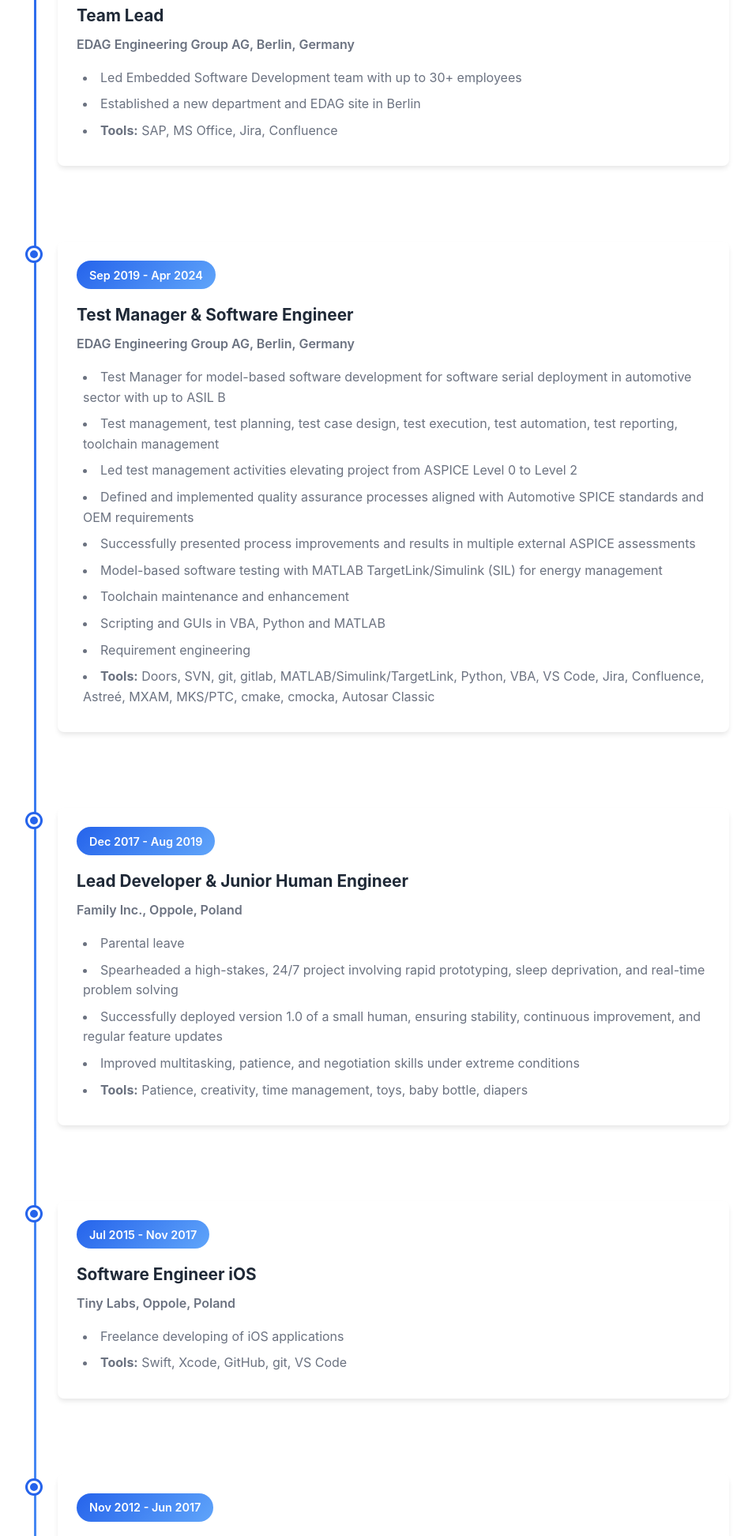
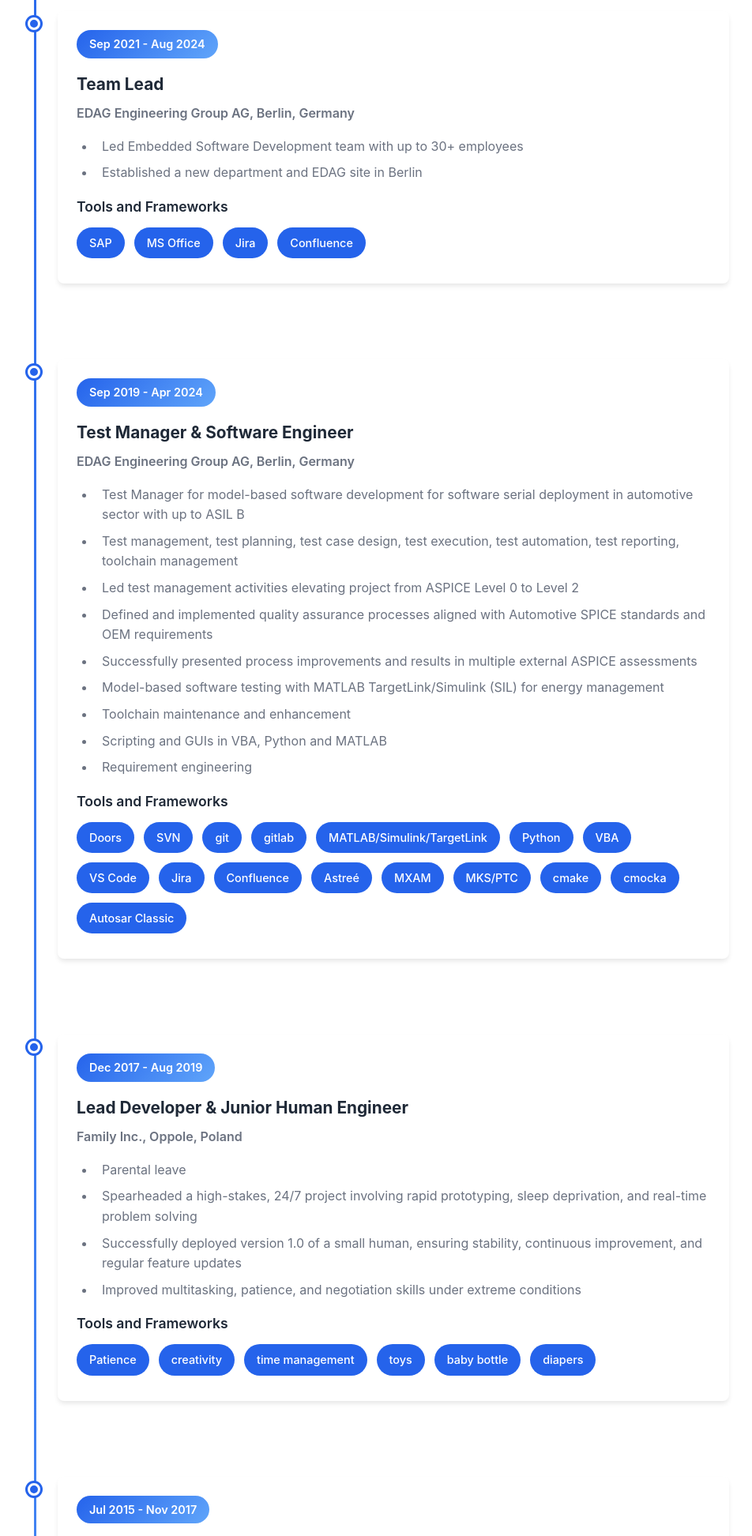
Before and after one commit to Stish/wegner.dev, a plain HTML site: page index.html in a window 1280 px wide. Shown: the part 3009-4954 px from the top of the page at 79% size, without its empty margins (167-1119 px from the left). Drawn offline with Linux system fonts and the light colour scheme.

Commit message:
Minor changes to the experience section

```diff
--- a/index.html
+++ b/index.html
@@ -147,8 +147,11 @@
                                 <li>Technical support for tools and toolchain improvements</li>
                                 <li>Prompt Engineer - Integrating AI into engineering workflows to optimize productivity</li>
                                 <li>Customer acquisition for new technological fields in the UK</li>
-                                <li><strong>Tools:</strong> Doors, TPT, Jira, Confluence, VS Code, git, GitHub, Jenkins, Python, MATLAB/Simulink, Autosar Classic</li>
                             </ul>
+                            <h5 class="tools-heading">Tools and Frameworks</h5>
+                            <div class="skill-tags">
+                                <span class="tag">Doors</span> <span class="tag">TPT</span> <span class="tag">Jira</span> <span class="tag">Confluence</span> <span class="tag">VS Code</span> <span class="tag">git</span> <span class="tag">GitHub</span> <span class="tag">Jenkins</span> <span class="tag">Python</span> <span class="tag">MATLAB/Simulink</span> <span class="tag">Autosar Classic</span>
+                            </div>
                             </div>
                         </div>
                         <div class="timeline-item">
@@ -160,8 +163,11 @@
                             <ul>
                                 <li>Led Embedded Software Development team with up to 30+ employees</li>
                                 <li>Established a new department and EDAG site in Berlin</li>
-                                <li><strong>Tools:</strong> SAP, MS Office, Jira, Confluence</li>
                             </ul>
+                            <h5 class="tools-heading">Tools and Frameworks</h5>
+                            <div class="skill-tags">
+                                <span class="tag">SAP</span> <span class="tag">MS Office</span> <span class="tag">Jira</span> <span class="tag">Confluence</span>
+                            </div>
                             </div>
                         </div>
                         <div class="timeline-item">
@@ -180,8 +186,11 @@
                                 <li>Toolchain maintenance and enhancement</li>
                                 <li>Scripting and GUIs in VBA, Python and MATLAB</li>
                                 <li>Requirement engineering</li>
-                                <li><strong>Tools:</strong> Doors, SVN, git, gitlab, MATLAB/Simulink/TargetLink, Python, VBA, VS Code, Jira, Confluence, Astreé, MXAM, MKS/PTC, cmake, cmocka, Autosar Classic</li>
                             </ul>
+                            <h5 class="tools-heading">Tools and Frameworks</h5>
+                            <div class="skill-tags">
+                                <span class="tag">Doors</span> <span class="tag">SVN</span> <span class="tag">git</span> <span class="tag">gitlab</span> <span class="tag">MATLAB/Simulink/TargetLink</span> <span class="tag">Python</span> <span class="tag">VBA</span> <span class="tag">VS Code</span> <span class="tag">Jira</span> <span class="tag">Confluence</span> <span class="tag">Astreé</span> <span class="tag">MXAM</span> <span class="tag">MKS/PTC</span> <span class="tag">cmake</span> <span class="tag">cmocka</span> <span class="tag">Autosar Classic</span>
+                            </div>
                             </div>
                         </div>
                         <div class="timeline-item">
@@ -195,8 +204,11 @@
                                 <li>Spearheaded a high-stakes, 24/7 project involving rapid prototyping, sleep deprivation, and real-time problem solving</li>
                                 <li>Successfully deployed version 1.0 of a small human, ensuring stability, continuous improvement, and regular feature updates</li>
                                 <li>Improved multitasking, patience, and negotiation skills under extreme conditions</li>
-                                <li><strong>Tools:</strong> Patience, creativity, time management, toys, baby bottle, diapers</li>
                             </ul>
+                            <h5 class="tools-heading">Tools and Frameworks</h5>
+                            <div class="skill-tags">
+                                <span class="tag">Patience</span> <span class="tag">creativity</span> <span class="tag">time management</span> <span class="tag">toys</span> <span class="tag">baby bottle</span> <span class="tag">diapers</span>
+                            </div>
                             </div>
                         </div>
                         <div class="timeline-item">
@@ -207,8 +219,11 @@
                                 <p class="company">Tiny Labs, Oppole, Poland</p>
                             <ul>
                                 <li>Freelance developing of iOS applications</li>
-                                <li><strong>Tools:</strong> Swift, Xcode, GitHub, git, VS Code</li>
                             </ul>
+                            <h5 class="tools-heading">Tools and Frameworks</h5>
+                            <div class="skill-tags">
+                                <span class="tag">Swift</span> <span class="tag">Xcode</span> <span class="tag">GitHub</span> <span class="tag">git</span> <span class="tag">VS Code</span>
+                            </div>
                             </div>
                         </div>
                         <div class="timeline-item">
@@ -225,8 +240,11 @@
                                 <li>Hardware integration on testing boards and maintenance of testing boards</li>
                                 <li>Automation using CI with Jenkins</li>
                                 <li>Requirement management with Doors and software versioning with MKS/PTC</li>
-                                <li><strong>Tools:</strong> Doors, MKS/PTC, MATLAB/Simulink/TargetLink, Python, VBA, M-Script, C, VS Code, Jenkins, Delphi, Autosar Classic</li>
                             </ul>
+                            <h5 class="tools-heading">Tools and Frameworks</h5>
+                            <div class="skill-tags">
+                                <span class="tag">Doors</span> <span class="tag">MKS/PTC</span> <span class="tag">MATLAB/Simulink/TargetLink</span> <span class="tag">Python</span> <span class="tag">VBA</span> <span class="tag">M-Script</span> <span class="tag">C</span> <span class="tag">VS Code</span> <span class="tag">Jenkins</span> <span class="tag">Delphi</span> <span class="tag">Autosar Classic</span>
+                            </div>
                             </div>
                         </div>
                         <div class="timeline-item">
@@ -243,8 +261,11 @@
                                 <li>Integrated CAN bus communication protocols for vehicle network integration</li>
                                 <li>Developed dashboard visualization for real-time battery status monitoring</li>
                                 <li>Printed circuit board (PCB) design and prototyping for BMS hardware</li>
-                                <li><strong>Tools:</strong> C, CAN bus, Eagle PCB, LaTeX, LabVIEW, µC: Atmel family, 8085/86, Infineon XC2267</li>
                             </ul>
+                            <h5 class="tools-heading">Tools and Frameworks</h5>
+                            <div class="skill-tags">
+                                <span class="tag">C</span> <span class="tag">CAN bus</span> <span class="tag">Eagle PCB</span> <span class="tag">LaTeX</span> <span class="tag">LabVIEW</span> <span class="tag">µC: Atmel family</span> <span class="tag">8085/86</span> <span class="tag">Infineon XC2267</span>
+                            </div>
                             </div>
                         </div>
                         <div class="timeline-item">
@@ -258,8 +279,11 @@
                                 <li>Applied 5S methodology, Kanban systems, Just-In-Time (JIT) delivery, and Poka-Yoke error-proofing techniques</li>
                                 <li>Conducted value stream mapping to identify and eliminate waste in material flow processes</li>
                                 <li>Implemented lean administration practices to improve operational efficiency</li>
-                                <li><strong>Tools:</strong> MS Office, Visio, MS Project, SAP, Lean Manufacturing, 5S, Kanban, JIT, Poka-Yoke, Value Stream Mapping</li>
                             </ul>
+                            <h5 class="tools-heading">Tools and Frameworks</h5>
+                            <div class="skill-tags">
+                                <span class="tag">MS Office</span> <span class="tag">Visio</span> <span class="tag">MS Project</span> <span class="tag">SAP</span> <span class="tag">Lean Manufacturing</span> <span class="tag">5S</span> <span class="tag">Kanban</span> <span class="tag">JIT</span> <span class="tag">Poka-Yoke</span> <span class="tag">Value Stream Mapping</span>
+                            </div>
                             </div>
                         </div>
                         <div class="timeline-item">
@@ -269,12 +293,16 @@
                                 <h4>Internship</h4>
                                 <p class="company">Siemens AG - STA, Berlin, Germany</p>
                             <ul>
-                                <li>Led process optimization initiatives for the incoming goods division, implementing lean manufacturing principles</li>
-                                <li>Applied 5S methodology, Kanban systems, Just-In-Time (JIT) delivery, and Poka-Yoke error-proofing techniques</li>
-                                <li>Conducted value stream mapping to identify and eliminate waste in material flow processes</li>
-                                <li>Implemented lean administration practices to improve operational efficiency</li>
-                                <li><strong>Tools:</strong> MS Office, Visio, MS Project, SAP, Lean Manufacturing, 5S, Kanban, JIT, Poka-Yoke, Value Stream Mapping</li>
+                                <li>Development of a robot-kit for educational purpose in foreign countries to teach basics of mechatronics and programming</li>
+                                <li>Programming of microcontrollers in C and assembly language</li>
+                                <li>Hardware and electrical design of the robot-kit</li>
+                                <li>Programming of a desktop application for easier programming of the robot (point and click programming like Scratch or Lego SPIKE)</li>
+                                <li>Development of teaching materials and workshops</li>
                             </ul>
+                            <h5 class="tools-heading">Tools and Frameworks</h5>
+                            <div class="skill-tags">
+                                <span class="tag">Eagle PCB</span> <span class="tag">C</span> <span class="tag">Delphi</span> <span class="tag">µC: Atmel family</span>
+                            </div>
                             </div>
                         </div>
                         </div>
--- a/styles.css
+++ b/styles.css
@@ -509,13 +509,26 @@
 }
 
 .cv-item ul {
-    list-style-position: inside;
+    list-style-position: outside;
     color: var(--text-light);
+    padding-left: 1.5rem;
 }
 
 .cv-item li {
     margin-bottom: 0.5rem;
     padding-left: 0.5rem;
+}
+
+.tools-heading {
+    margin-top: 1rem;
+    margin-bottom: 0.75rem;
+    font-size: 1.1rem;
+    font-weight: 600;
+    color: var(--text-color);
+}
+
+.cv-item .skill-tags {
+    margin-bottom: 0.5rem;
 }
 
 .cv-download {
```
